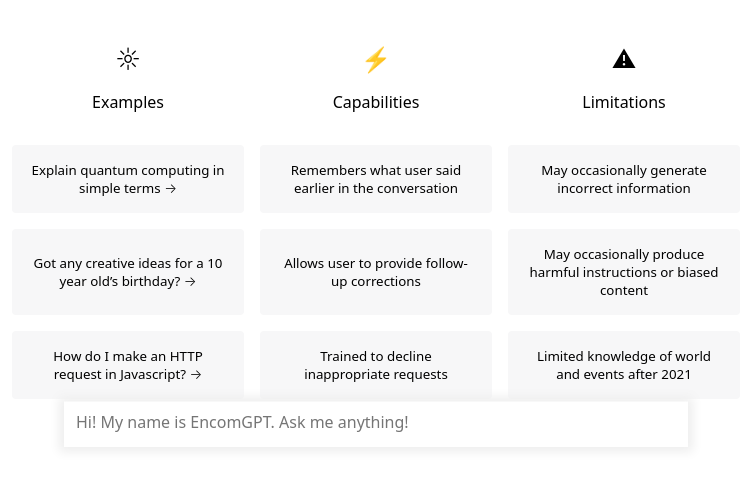
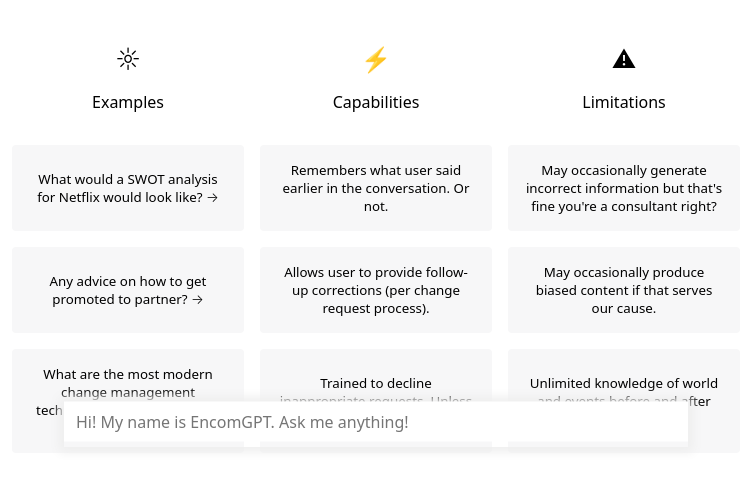
Before and after one commit to nbonamy/BlahGPT, a plain HTML site: page index.html in a window 1280 px wide. Shown: the part 311-802 px from the top of the page, without its empty margins (264-1017 px from the left). Drawn offline with nearby package versions, Linux system fonts and the light colour scheme.

Commit message:
home page update

```diff
--- a/index.html
+++ b/index.html
@@ -17,19 +17,19 @@
         <th><div class="icon">⚠</div>Limitations</th>
       </tr>
       <tr>
-        <td class="example">Explain quantum computing in simple terms</td>
-        <td>Remembers what user said earlier in the conversation</td>
-        <td>May occasionally generate incorrect information</td>
+        <td class="example">What would a SWOT analysis for Netflix would look like?</td>
+        <td>Remembers what user said earlier in the conversation. Or not.</td>
+        <td>May occasionally generate incorrect information but that's fine you're a consultant right?</td>
       </tr>
       <tr>
-        <td class="example">Got any creative ideas for a 10 year old’s birthday?</td>
-        <td>Allows user to provide follow-up corrections</td>
-        <td>May occasionally produce harmful instructions or biased content</td>
+        <td class="example">Any advice on how to get promoted to partner?</td>
+        <td>Allows user to provide follow-up corrections (per change request process).</td>
+        <td>May occasionally produce biased content if that serves our cause.</td>
       </tr>
       <tr>
-        <td class="example">How do I make an HTTP request in Javascript?</td>
-        <td>Trained to decline inappropriate requests</td>
-        <td>Limited knowledge of world and events after 2021</td>
+        <td class="example">What are the most modern change management techniques I should be aware of?</td>
+        <td>Trained to decline inappropriate requests. Unless told otherwise.</td>
+        <td>Unlimited knowledge of world and events before and  after 2023</td>
       </tr>
     </table>
   </div>  <div id="chat">
```
